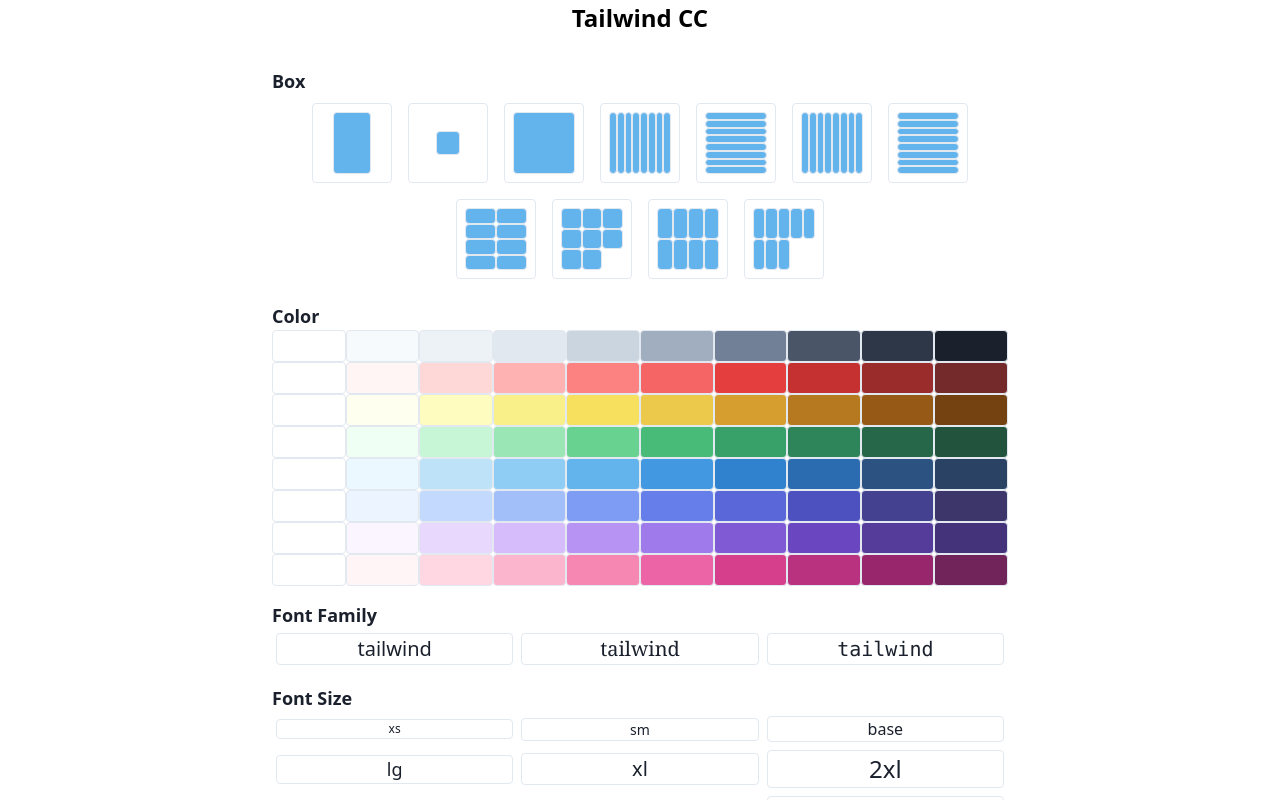
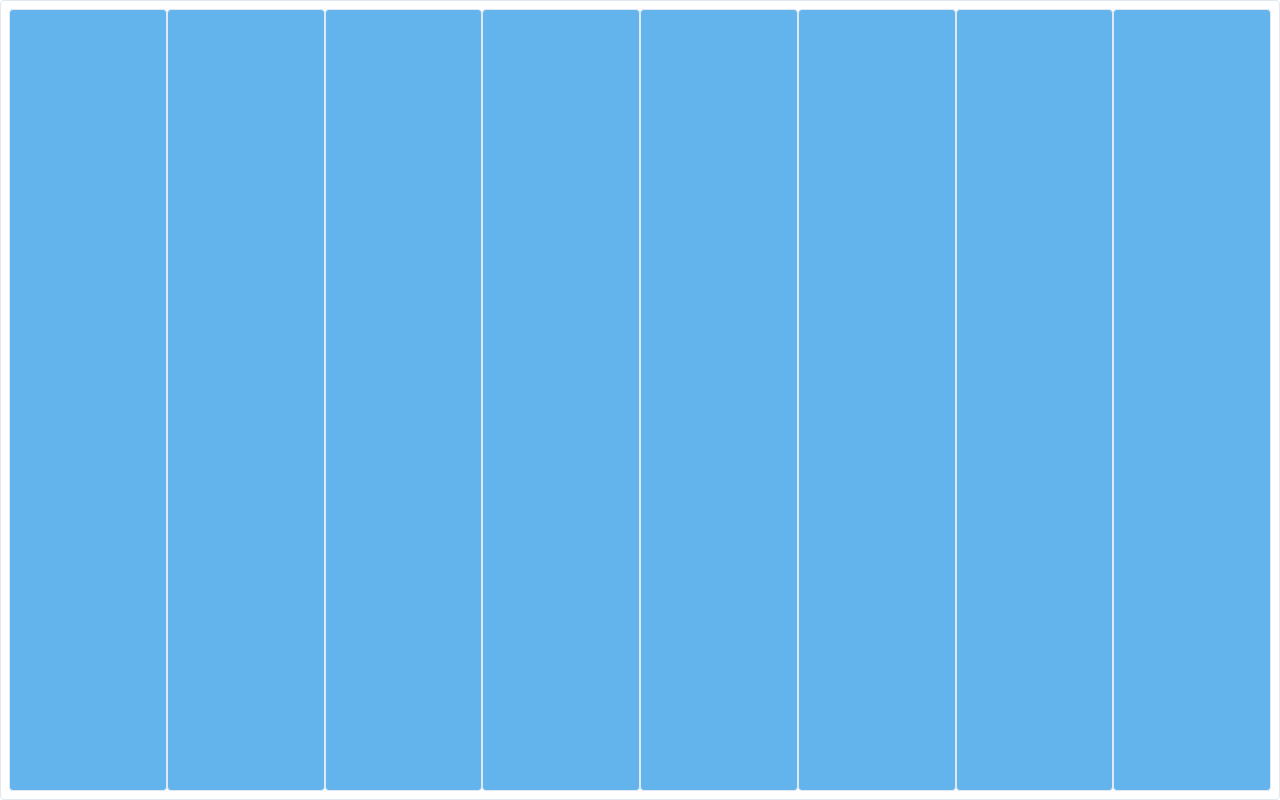
Before and after one commit to cti1650/tailwind_cc, a Next.js app: page / in a window 1280 px wide. Shown: the top 800 px of the page. Built offline with nearby package versions, Linux system fonts and the light colour scheme.

Commit message:
下タブ検証

```diff
--- a/pages/index.js
+++ b/pages/index.js
@@ -58,6 +58,7 @@ const Home = () => {
             <SampleBoxs onCopy={handleCopy} className='grid grid-cols-3' />
             <SampleBoxs onCopy={handleCopy} className='grid grid-cols-4' />
             <SampleBoxs onCopy={handleCopy} className='grid grid-cols-5' />
+            <SampleBoxs onCopy={handleCopy} className='fixed bottom-0 left-0 w-full h-6 flex flex-row' />
           </div>
         </div>
         <div>
```
